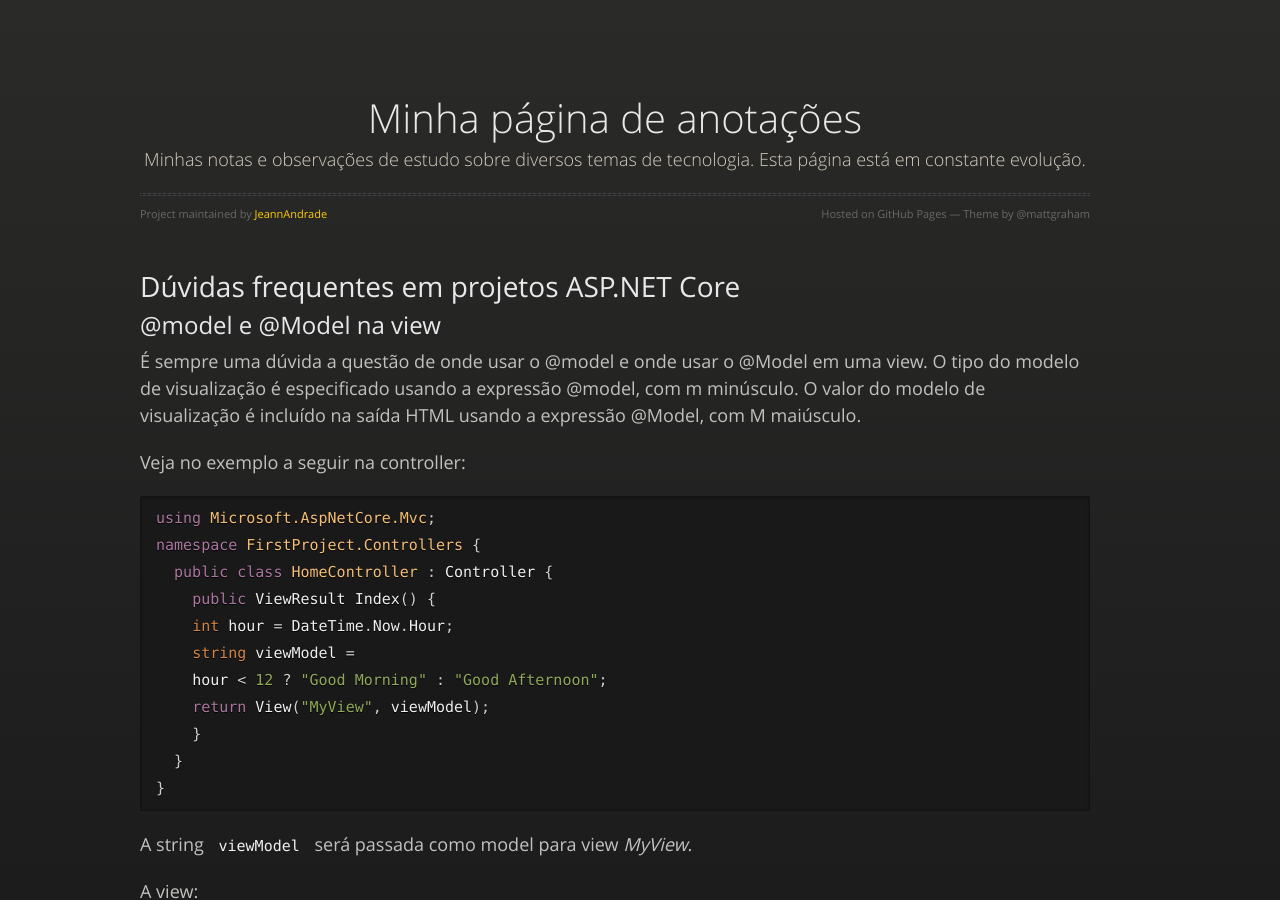
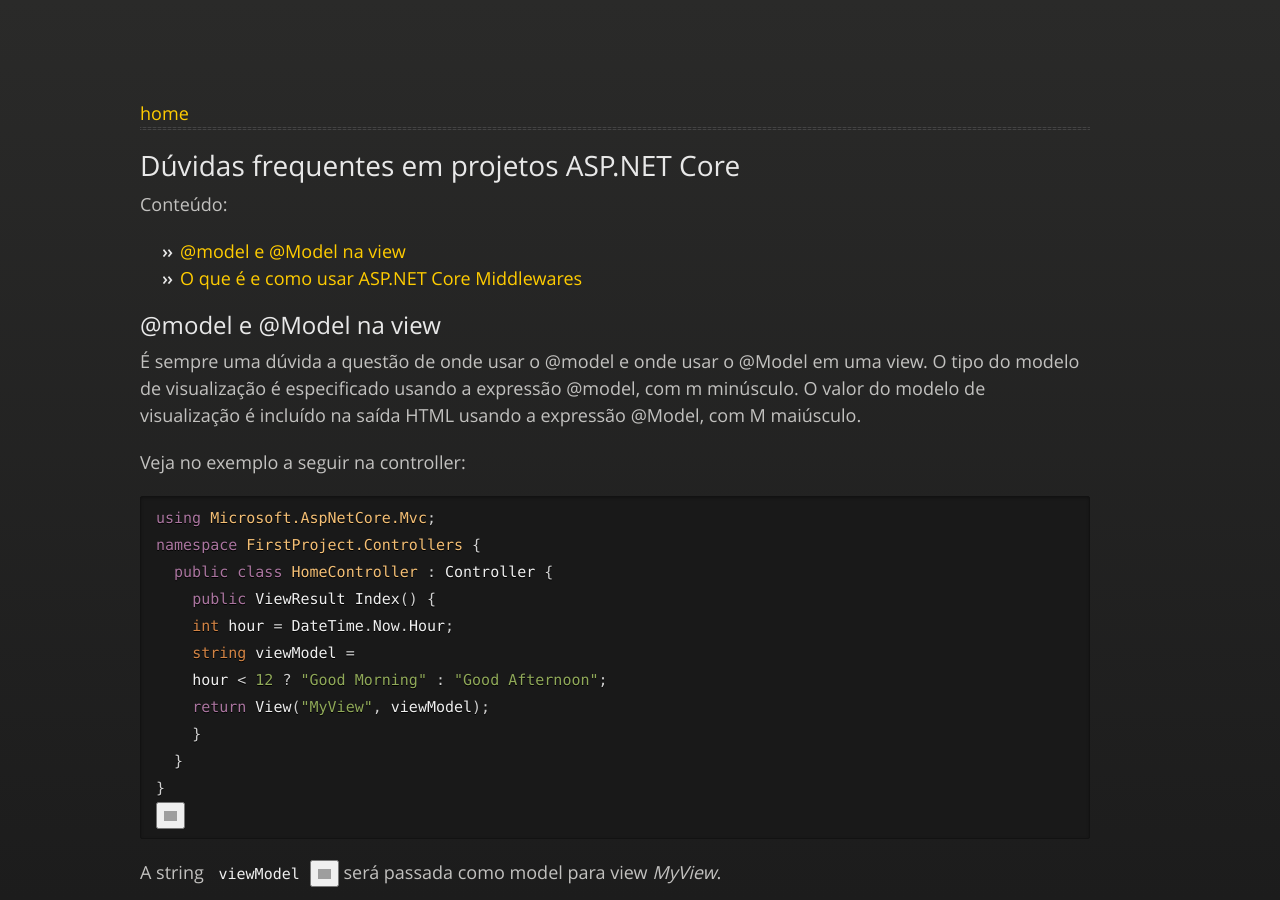
Before and after one commit to JeannAndrade/jeannandrade.github.io, a Jekyll site: the page built from content/net/aspnet/duvidasFrequentes/index.md, in a window 1280 px wide and 900 px high. Built offline with Jekyll 4.4.1, drawn with Linux system fonts in a browser that asks for light colours; nearby versions of some CDN libraries; comment, search, counter and statistics services are not loaded; our own code applies the rules of GitHub Pages for plain Markdown files; grey boxes are pictures that could not be loaded.

```diff
--- a/content/net/aspnet/duvidasFrequentes/index.md
+++ b/content/net/aspnet/duvidasFrequentes/index.md
@@ -1,8 +1,17 @@
 ---
-layout: default
+layout: internal
 ---
 
 # Dúvidas frequentes em projetos ASP.NET Core
+
+Conteúdo:
+
+<!-- TOC start (generated with https://github.com/derlin/bitdowntoc) -->
+
+- [@model e @Model na view](#model-e-model-na-view)
+- [O que é e como usar ASP.NET Core Middlewares](#o-que-é-e-como-usar-aspnet-core-middlewares)
+
+<!-- TOC end -->
 
 ## @model e @Model na view
 
@@ -58,8 +67,8 @@ Quando falamos sobre o middleware ASP.NET Core, podemos pensar nele como uma se
 Geralmente, temos mais de um componente de middleware em nosso
 aplicativo. Cada componente pode:
 
-* Passar a solicitação para o próximo componente de middleware no pipeline
-* Executar algum trabalho antes e depois do próximo componente no pipeline
+- Passar a solicitação para o próximo componente de middleware no pipeline
+- Executar algum trabalho antes e depois do próximo componente no pipeline
 
 Para construir uma pipeline estamos usando request delegates, que manipulam cada requisição HTTP. Para configurar um request delegate usamos os métodos de extensão Run, Map e Use.
 
```
Also changed, not shown: content/data_intensive_applications/index.md (+8 -0 lines), content/data_intensive_applications/img/Distribuicao_tempo_resposta.png (added).
